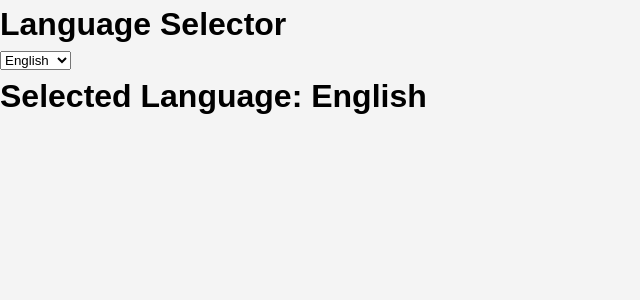
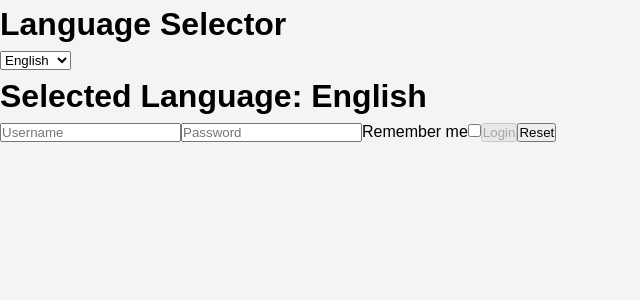
Before and after one commit to mredag/reactExercises, a React (Create React App) app in the folder react-exercises/: page / in a window 1280 px wide. Shown: the top 300 px of the page, without its empty margins (0-640 px from the left). Built offline with nearby package versions, Linux system fonts and the light colour scheme.

Commit message:
exercise 29 done

```diff
--- a/react-exercises/src/App.js
+++ b/react-exercises/src/App.js
@@ -1,12 +1,32 @@
 import React, { useState } from 'react';
 import DisplayLanguage from './DisplayLanguage';
 import LanguageProvider from './LanguageProvider';
+import Login from './Login';
 
 function App() {
   const [language, setLanguage] = useState('English');
 
   const handleLanguageChange = (event) => {
     setLanguage(event.target.value);
+  };
+  const handleLogin = (credentials) => {
+    console.log(credentials);
+    const existingUser = {
+      username: "Emre",
+      password: "secret123"
+    };
+
+    // Check if entered credentials match existing user
+    if (credentials.username === existingUser.username && credentials.password === existingUser.password) {
+      console.log("Login successful!");
+      alert("Login successful!");
+      // Further logic here for successful login (e.g., changing app state to logged in)
+    } else {
+      console.log("Login failed. Incorrect username or password.");
+      alert("Login failed. Incorrect username or password.");
+      // Further logic here for failed login (e.g., showing an error message)
+    }
+
   };
 
   return (
@@ -21,6 +41,7 @@ function App() {
       <LanguageProvider language={language}>
         <DisplayLanguage />
       </LanguageProvider>
+      <Login onLogin={handleLogin} />
     </div>
   );
 }
--- a/react-exercises/src/Login.js
+++ b/react-exercises/src/Login.js
@@ -1,56 +1,51 @@
-import React, { Component } from 'react';
+import React, { useState } from 'react';
 
-class Login extends Component {
-  constructor(props) {
-    super(props);
-    this.state = {
-      username: '',
-      password: ''
-    };
-  }
+function Login({ onLogin }) {
+  const [username, setUsername] = useState('');
+  const [password, setPassword] = useState('');
+  const [remember, setRemember] = useState(false);
 
-  handleInputChange = (event) => {
-    this.setState({ [event.target.name]: event.target.value });
+  const handleUsernameChange = (event) => {
+    setUsername(event.target.value);
   };
 
-  handleSubmit = () => {
-    this.props.onLogin(this.state);
+  const handlePasswordChange = (event) => {
+    setPassword(event.target.value);
   };
 
-  handleReset = () => {
-    this.setState({
-      username: '',
-      password: ''
-    });
+  const handleRememberChange = (event) => {
+    setRemember(event.target.checked);
   };
 
-  render() {
-    return (
-      <div>
-        <input
-          type="text"
-          name="username"
-          value={this.state.username}
-          onChange={this.handleInputChange}
-          placeholder="Enter your username"
-        />
-        <input
-          type="password"
-          name="password"
-          value={this.state.password}
-          onChange={this.handleInputChange}
-          placeholder="Enter your password"
-        />
-        <button
-          onClick={this.handleSubmit}
-          disabled={!this.state.username || !this.state.password}
-        >
-          Login
-        </button>
-        <button onClick={this.handleReset}>Reset</button>
-      </div>
-    );
-  }
+  const handleLogin = () => {
+    if(username && password) {
+      onLogin({ username, password, remember });
+      setUsername('');
+      setPassword('');
+      setRemember(false);
+    } else {
+      alert("Username and Password cannot be empty");
+    }
+  };
+
+  const handleReset = () => {
+    setUsername('');
+    setPassword('');
+    setRemember(false);
+  };
+
+  return (
+    <div>
+      <input type="text" value={username} onChange={handleUsernameChange} placeholder="Username" />
+      <input type="password" value={password} onChange={handlePasswordChange} placeholder="Password" />
+      <label>
+        Remember me
+        <input type="checkbox" checked={remember} onChange={handleRememberChange} />
+      </label>
+      <button onClick={handleLogin} disabled={!username || !password}>Login</button>
+      <button onClick={handleReset}>Reset</button>
+    </div>
+  );
 }
 
 export default Login;
```
